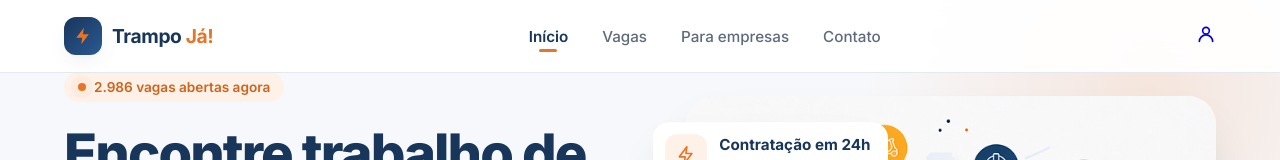
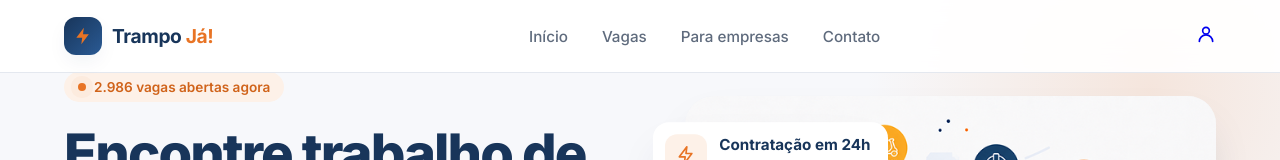
Before and after one commit to GabrielJum/-Front-End-TrampoJa, an Angular app in the folder front-end/: page /home in a window 1280 px wide. Shown: the top 160 px of the page. Built offline with nearby package versions, Linux system fonts and the light colour scheme.

Commit message:
fix:correcao link cadastro empresa e correcao da marcacao no header

```diff
--- a/front-end/src/app/components/header/header.html
+++ b/front-end/src/app/components/header/header.html
@@ -11,7 +11,10 @@
 
         <nav class="nav" [class.nav--open]="menuOpen()" aria-label="Navegação principal">
             @for (link of navLinks; track link.path) {
-            <a class="nav__link" [routerLink]="link.path" routerLinkActive="nav__link--active" (click)="closeMenu()">
+            <a class="nav__link" [routerLink]="link.path"
+             routerLinkActive="nav__link--active"
+             [routerLinkActiveOptions]="{ exact: link.path === '/' }"
+              (click)="closeMenu()">
                 {{ link.label }}
             </a>
             }
--- a/front-end/src/app/pages/Enterprise/authEnterprise/login/login.html
+++ b/front-end/src/app/pages/Enterprise/authEnterprise/login/login.html
@@ -109,7 +109,7 @@
 
       <p class="switch">
         Ainda não tem conta empresarial?
-        <a routerLink="empresas/cadastro" class="link link--strong">Cadastre sua empresa</a>
+        <a routerLink="/empresas/cadastro" class="link link--strong">Cadastre sua empresa</a>
       </p>
 
       <p class="switch switch--muted">
```
